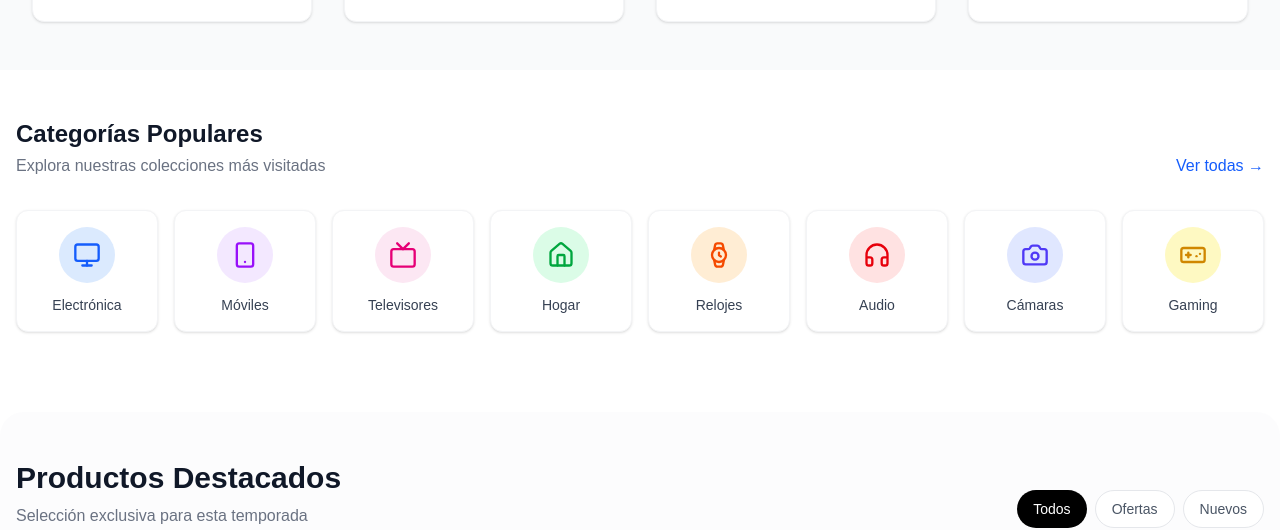
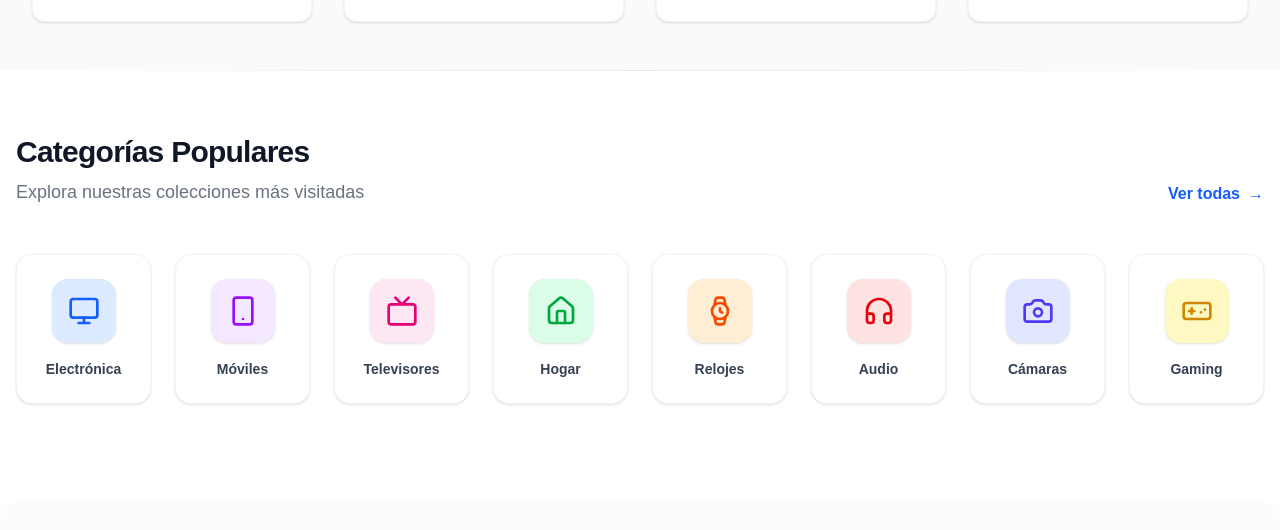
Before and after one commit to Santirrini/bolsifyship-antigravity, a Next.js app in the folder frontend/: page / in a window 1280 px wide. Shown: the part 809-1339 px from the top of the page. Built offline with nearby package versions, Linux system fonts and the light colour scheme; no server answers.

Commit message:
feat: add Categories component and production build documentation.

```diff
--- a/frontend/components/Categories.tsx
+++ b/frontend/components/Categories.tsx
@@ -14,24 +14,46 @@ const categories = [
 
 export default function Categories() {
     return (
-        <section className="py-12 px-4 max-w-7xl mx-auto">
-            <div className="flex justify-between items-end mb-8">
+        <section className="py-16 px-4 relative overflow-hidden">
+            {/* Background Elements */}
+            <div className="absolute inset-0 bg-gradient-to-b from-gray-50 to-white dark:from-neutral-950 dark:to-neutral-900 -z-10" />
+            <div className="absolute top-0 left-0 w-full h-px bg-gradient-to-r from-transparent via-gray-200 dark:via-neutral-800 to-transparent" />
+
+            <div className="max-w-7xl mx-auto">
+                <div className="flex flex-col md:flex-row justify-between items-end mb-12 gap-4">
                     <div>
-                    <h3 className="text-2xl font-bold text-gray-900 dark:text-white">Categorías Populares</h3>
-                    <p className="text-gray-500 dark:text-gray-400 mt-1">Explora nuestras colecciones más visitadas</p>
+                        <h3 className="text-3xl font-bold text-gray-900 dark:text-white tracking-tight">
+                            Categorías Populares
+                        </h3>
+                        <p className="text-gray-500 dark:text-gray-400 mt-2 text-lg">
+                            Explora nuestras colecciones más visitadas
+                        </p>
                     </div>
-                <a href="#" className="hidden md:block text-blue-600 dark:text-blue-400 font-medium hover:text-blue-700 dark:hover:text-blue-300">Ver todas &rarr;</a>
+                    <a href="#" className="group flex items-center text-blue-600 dark:text-blue-400 font-semibold hover:text-blue-700 dark:hover:text-blue-300 transition-colors">
+                        Ver todas
+                        <span className="ml-2 group-hover:translate-x-1 transition-transform">&rarr;</span>
+                    </a>
                 </div>
 
-            <div className="grid grid-cols-2 md:grid-cols-4 lg:grid-cols-8 gap-4">
+                <div className="grid grid-cols-2 md:grid-cols-4 lg:grid-cols-8 gap-6">
                     {categories.map((cat, idx) => (
-                    <Link href={`/search?category=${cat.name}`} key={idx} className="group flex flex-col items-center p-4 rounded-xl bg-white dark:bg-neutral-900 border border-gray-100 dark:border-neutral-800 shadow-sm hover:shadow-md transition-all cursor-pointer hover:-translate-y-1">
-                        <div className={`w-14 h-14 ${cat.color} dark:bg-opacity-20 rounded-full flex items-center justify-center mb-3 group-hover:scale-110 transition-transform`}>
-                            <cat.icon className="w-7 h-7" />
+                        <Link
+                            href={`/search?category=${cat.name}`}
+                            key={idx}
+                            className="group relative flex flex-col items-center p-6 rounded-2xl bg-white dark:bg-neutral-900 border border-gray-100 dark:border-neutral-800 shadow-sm hover:shadow-xl hover:border-blue-100 dark:hover:border-blue-900/30 transition-all duration-300 cursor-pointer hover:-translate-y-2"
+                        >
+                            <div className={`w-16 h-16 ${cat.color} bg-opacity-10 dark:bg-opacity-20 rounded-2xl flex items-center justify-center mb-4 group-hover:scale-110 group-hover:rotate-3 transition-all duration-300 shadow-sm`}>
+                                <cat.icon className="w-8 h-8" />
                             </div>
-                        <span className="text-sm font-medium text-gray-700 dark:text-gray-300 group-hover:text-gray-900 dark:group-hover:text-white">{cat.name}</span>
+                            <span className="text-sm font-semibold text-gray-700 dark:text-gray-300 group-hover:text-blue-600 dark:group-hover:text-blue-400 transition-colors">
+                                {cat.name}
+                            </span>
+
+                            {/* Hover Gradient Overlay */}
+                            <div className="absolute inset-0 rounded-2xl bg-gradient-to-br from-blue-50/50 to-transparent dark:from-blue-900/10 dark:to-transparent opacity-0 group-hover:opacity-100 transition-opacity duration-300 pointer-events-none" />
                         </Link>
                     ))}
+                </div>
             </div>
         </section>
     );
```
Also changed, not shown: 1 other file (tests, documents, lock files or other folders). Lines whose indentation alone changed are shown as unchanged.
